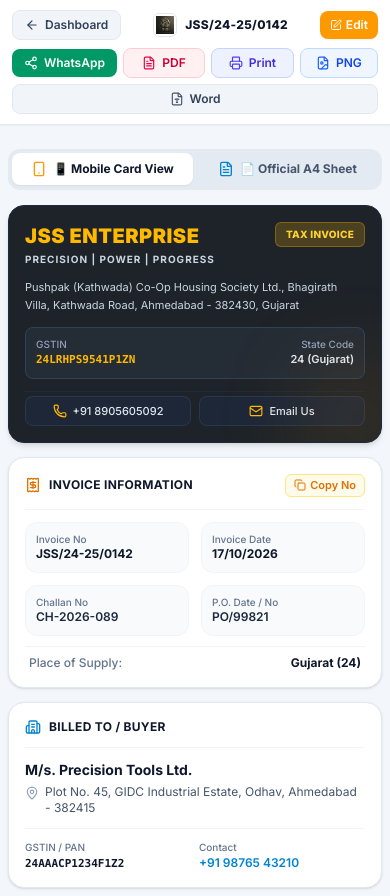
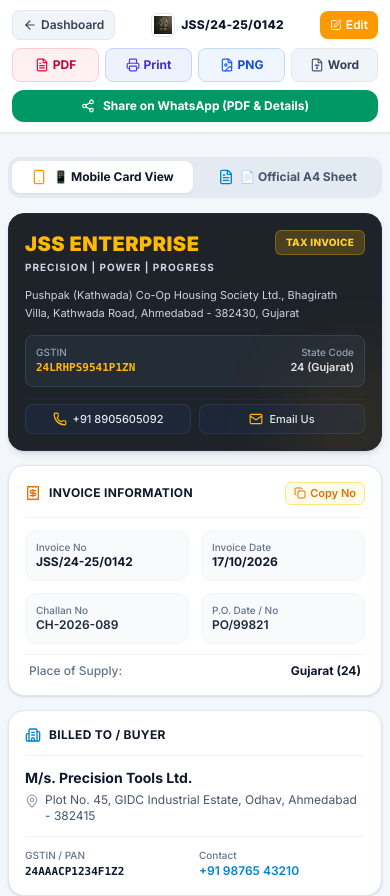
Before and after one commit to bhavyabhatt-ui/jss-enterprise, a Next.js app: page /invoice/jss-sample-0142 in a window 390 px wide. Shown: the top 896 px of the page. Built offline with nearby package versions, Linux system fonts and the light colour scheme.

Commit message:
Align file export buttons into one 4-column row, place full-width WhatsApp button below, and prevent Create Bill button wrapping

```diff
--- a/src/app/invoice/[id]/page.tsx
+++ b/src/app/invoice/[id]/page.tsx
@@ -107,9 +107,119 @@ export default function InvoiceViewPage() {
     <div className="min-h-screen bg-slate-100/70 text-slate-900 pb-12">
       {/* ── TOP ACTION BAR (HIDDEN IN PRINT) ── */}
       <header className="bg-white border-b border-slate-200 sticky top-0 z-40 no-print shadow-xs">
-        <div className="max-w-6xl mx-auto px-3 sm:px-4 py-2.5 sm:py-3 space-y-2 sm:space-y-0 sm:flex sm:items-center sm:justify-between">
-          {/* Top Row on Mobile: Back & Edit */}
-          <div className="flex items-center justify-between sm:justify-start gap-3">
+        <div className="max-w-6xl mx-auto px-3 sm:px-4 py-2.5 sm:py-3">
+          {/* ──── MOBILE HEADER LAYOUT (sm:hidden) ──── */}
+          <div className="sm:hidden space-y-2">
+            {/* Row 1: Back, Invoice No, Edit */}
+            <div className="flex items-center justify-between gap-2">
+              <button
+                onClick={() => router.push("/")}
+                className="flex items-center gap-1 text-slate-700 hover:text-slate-900 text-xs font-semibold bg-slate-100 hover:bg-slate-200 px-2.5 py-1.5 rounded-lg border border-slate-200 transition-colors shrink-0"
+              >
+                <ArrowLeft className="w-3.5 h-3.5" /> Dashboard
+              </button>
+
+              <div className="flex items-center gap-1.5 truncate px-1">
+                <div className="w-6 h-6 rounded-md overflow-hidden border border-slate-200 bg-white p-0.5 shrink-0">
+                  <img src="/logo.png" alt="JSS Enterprise" className="w-full h-full object-contain" />
+                </div>
+                <span className="font-extrabold text-slate-900 text-xs tracking-wide truncate">
+                  {invoice.invoiceInfo.invoiceNo || "JSS ENTERPRISE"}
+                </span>
+              </div>
+
+              <Link
+                href={`/invoice/${id}/edit`}
+                className="flex items-center gap-1 bg-amber-500 hover:bg-amber-600 text-white font-semibold px-2.5 py-1.5 rounded-lg text-xs transition-all shadow-xs shrink-0"
+              >
+                <Edit className="w-3 h-3" />
+                <span>Edit</span>
+              </Link>
+            </div>
+
+            {/* Row 2: ALL FILES BUTTONS IN ONE LINE (4 COLUMNS) */}
+            <div className="grid grid-cols-4 gap-1.5 w-full">
+              {/* PDF */}
+              <button
+                onClick={() => handleExport("pdf")}
+                disabled={!!exporting}
+                className="flex items-center justify-center gap-1 bg-rose-50 text-rose-700 border border-rose-200 hover:bg-rose-100 py-2 rounded-lg text-xs font-bold transition-all disabled:opacity-50"
+                title="Download clean A4 PDF file"
+              >
+                {exporting === "pdf" ? (
+                  <Loader2 className="w-3.5 h-3.5 animate-spin" />
+                ) : (
+                  <FileText className="w-3.5 h-3.5 text-rose-600" />
+                )}
+                <span>PDF</span>
+              </button>
+
+              {/* Print */}
+              <button
+                onClick={handlePrint}
+                disabled={!!exporting}
+                className="flex items-center justify-center gap-1 bg-indigo-50 text-indigo-700 border border-indigo-200 hover:bg-indigo-100 py-2 rounded-lg text-xs font-bold transition-all disabled:opacity-50"
+                title="Print generated PDF"
+              >
+                {exporting === "print" ? (
+                  <Loader2 className="w-3.5 h-3.5 animate-spin" />
+                ) : (
+                  <Printer className="w-3.5 h-3.5 text-indigo-600" />
+                )}
+                <span>Print</span>
+              </button>
+
+              {/* PNG */}
+              <button
+                onClick={() => handleExport("image")}
+                disabled={!!exporting}
+                className="flex items-center justify-center gap-1 bg-blue-50 text-blue-700 border border-blue-200 hover:bg-blue-100 py-2 rounded-lg text-xs font-bold transition-all disabled:opacity-50"
+                title="Download PNG image"
+              >
+                {exporting === "image" ? (
+                  <Loader2 className="w-3.5 h-3.5 animate-spin" />
+                ) : (
+                  <FileImage className="w-3.5 h-3.5 text-blue-600" />
+                )}
+                <span>PNG</span>
+              </button>
+
+              {/* Word */}
+              <button
+                onClick={() => handleExport("word")}
+                disabled={!!exporting}
+                className="flex items-center justify-center gap-1 bg-slate-100 text-slate-700 border border-slate-200 hover:bg-slate-200 py-2 rounded-lg text-xs font-bold transition-all disabled:opacity-50"
+                title="Download Word (.docx) with top image"
+              >
+                {exporting === "word" ? (
+                  <Loader2 className="w-3.5 h-3.5 animate-spin" />
+                ) : (
+                  <FileType className="w-3.5 h-3.5 text-slate-600" />
+                )}
+                <span>Word</span>
+              </button>
+            </div>
+
+            {/* Row 3: SHARE WHATSAPP ON WORD FILE SPACE (FULL WIDTH) */}
+            <button
+              onClick={() => handleExport("whatsapp")}
+              disabled={!!exporting}
+              className="w-full flex items-center justify-center gap-2 bg-emerald-600 hover:bg-emerald-700 text-white font-bold py-2 px-3 rounded-xl text-xs transition-all shadow-xs disabled:opacity-50 active:scale-98"
+              title="Share invoice text and PDF directly to WhatsApp"
+            >
+              {exporting === "whatsapp" ? (
+                <Loader2 className="w-3.5 h-3.5 animate-spin" />
+              ) : (
+                <Share2 className="w-3.5 h-3.5" />
+              )}
+              <span>Share on WhatsApp (PDF &amp; Details)</span>
+            </button>
+          </div>
+
+          {/* ──── DESKTOP HEADER LAYOUT (hidden sm:flex) ──── */}
+          <div className="hidden sm:flex items-center justify-between gap-3">
+            {/* Back & Logo */}
+            <div className="flex items-center gap-3">
               <button
                 onClick={() => router.push("/")}
                 className="flex items-center gap-1.5 text-slate-700 hover:text-slate-900 text-xs font-semibold bg-slate-100 hover:bg-slate-200 px-3 py-1.5 rounded-lg border border-slate-200 transition-colors"
@@ -117,32 +227,26 @@ export default function InvoiceViewPage() {
                 <ArrowLeft className="w-3.5 h-3.5" /> Dashboard
               </button>
 
-            <div className="flex items-center gap-2">
-              <div className="w-6 h-6 sm:w-7 sm:h-7 rounded-md overflow-hidden border border-slate-200 bg-white p-0.5">
+              <div className="flex items-center gap-2 pl-2 border-l border-slate-200">
+                <div className="w-7 h-7 rounded-md overflow-hidden border border-slate-200 bg-white p-0.5">
                   <img src="/logo.png" alt="JSS Enterprise" className="w-full h-full object-contain" />
                 </div>
-              <span className="font-extrabold text-slate-900 text-xs tracking-wide">
+                <div>
+                  <span className="font-extrabold text-slate-900 text-xs tracking-wide block leading-none">
                     {invoice.invoiceInfo.invoiceNo || "JSS ENTERPRISE"}
                   </span>
+                  <span className="text-[10px] text-slate-400 font-medium">JSS ENTERPRISE</span>
+                </div>
+              </div>
             </div>
 
-            {/* Mobile-only Edit button */}
-            <Link
-              href={`/invoice/${id}/edit`}
-              className="sm:hidden flex items-center gap-1 bg-amber-500 hover:bg-amber-600 text-white font-semibold px-2.5 py-1.5 rounded-lg text-xs transition-all shadow-xs"
-            >
-              <Edit className="w-3 h-3" />
-              <span>Edit</span>
-            </Link>
-          </div>
-
-          {/* Action Buttons: Responsive Wrap / Grid */}
-          <div className="flex items-center gap-1.5 sm:gap-2 flex-wrap">
+            {/* Action Buttons in single line on desktop */}
+            <div className="flex items-center gap-2">
               {/* WhatsApp Direct Share */}
               <button
                 onClick={() => handleExport("whatsapp")}
                 disabled={!!exporting}
-              className="flex-1 sm:flex-initial flex items-center justify-center gap-1.5 bg-emerald-600 hover:bg-emerald-700 text-white font-semibold px-3 py-1.5 rounded-lg text-xs transition-all shadow-xs disabled:opacity-50"
+                className="flex items-center gap-1.5 bg-emerald-600 hover:bg-emerald-700 text-white font-semibold px-3.5 py-1.5 rounded-lg text-xs transition-all shadow-xs disabled:opacity-50"
                 title="Share invoice text and PDF directly to WhatsApp"
               >
                 {exporting === "whatsapp" ? (
@@ -150,14 +254,14 @@ export default function InvoiceViewPage() {
                 ) : (
                   <Share2 className="w-3.5 h-3.5" />
                 )}
-              <span>WhatsApp</span>
+                <span>Share WhatsApp</span>
               </button>
 
               {/* PDF Export */}
               <button
                 onClick={() => handleExport("pdf")}
                 disabled={!!exporting}
-              className="flex-1 sm:flex-initial flex items-center justify-center gap-1.5 bg-rose-50 text-rose-700 border border-rose-200 hover:bg-rose-100 px-3 py-1.5 rounded-lg text-xs font-semibold transition-all disabled:opacity-50"
+                className="flex items-center gap-1.5 bg-rose-50 text-rose-700 border border-rose-200 hover:bg-rose-100 px-3 py-1.5 rounded-lg text-xs font-semibold transition-all disabled:opacity-50"
                 title="Download clean A4 PDF file"
               >
                 {exporting === "pdf" ? (
@@ -172,7 +276,7 @@ export default function InvoiceViewPage() {
               <button
                 onClick={handlePrint}
                 disabled={!!exporting}
-              className="flex-1 sm:flex-initial flex items-center justify-center gap-1.5 bg-indigo-50 text-indigo-700 border border-indigo-200 hover:bg-indigo-100 px-3 py-1.5 rounded-lg text-xs font-semibold transition-all disabled:opacity-50"
+                className="flex items-center gap-1.5 bg-indigo-50 text-indigo-700 border border-indigo-200 hover:bg-indigo-100 px-3 py-1.5 rounded-lg text-xs font-semibold transition-all disabled:opacity-50"
                 title="Print generated PDF"
               >
                 {exporting === "print" ? (
@@ -187,7 +291,7 @@ export default function InvoiceViewPage() {
               <button
                 onClick={() => handleExport("image")}
                 disabled={!!exporting}
-              className="flex-1 sm:flex-initial flex items-center justify-center gap-1.5 bg-blue-50 text-blue-700 border border-blue-200 hover:bg-blue-100 px-2.5 py-1.5 rounded-lg text-xs font-semibold transition-all disabled:opacity-50"
+                className="flex items-center gap-1.5 bg-blue-50 text-blue-700 border border-blue-200 hover:bg-blue-100 px-3 py-1.5 rounded-lg text-xs font-semibold transition-all disabled:opacity-50"
                 title="Download PNG image"
               >
                 {exporting === "image" ? (
@@ -195,15 +299,14 @@ export default function InvoiceViewPage() {
                 ) : (
                   <FileImage className="w-3.5 h-3.5 text-blue-600" />
                 )}
-              <span className="hidden sm:inline">Image</span>
-              <span className="sm:hidden">PNG</span>
+                <span>Image</span>
               </button>
 
               {/* Word Export */}
               <button
                 onClick={() => handleExport("word")}
                 disabled={!!exporting}
-              className="flex-1 sm:flex-initial flex items-center justify-center gap-1.5 bg-slate-100 text-slate-700 border border-slate-200 hover:bg-slate-200 px-2.5 py-1.5 rounded-lg text-xs font-semibold transition-all disabled:opacity-50"
+                className="flex items-center gap-1.5 bg-slate-100 text-slate-700 border border-slate-200 hover:bg-slate-200 px-3 py-1.5 rounded-lg text-xs font-semibold transition-all disabled:opacity-50"
                 title="Download Word (.docx) with top image"
               >
                 {exporting === "word" ? (
@@ -211,19 +314,19 @@ export default function InvoiceViewPage() {
                 ) : (
                   <FileType className="w-3.5 h-3.5 text-slate-600" />
                 )}
-              <span className="hidden sm:inline">Word (.docx)</span>
-              <span className="sm:hidden">Word</span>
+                <span>Word (.docx)</span>
               </button>
 
-            {/* Desktop Edit */}
+              {/* Edit */}
               <Link
                 href={`/invoice/${id}/edit`}
-              className="hidden sm:flex items-center gap-1.5 bg-amber-500 hover:bg-amber-600 text-white font-semibold px-3 py-1.5 rounded-lg text-xs transition-all shadow-xs"
+                className="flex items-center gap-1.5 bg-amber-500 hover:bg-amber-600 text-white font-semibold px-3 py-1.5 rounded-lg text-xs transition-all shadow-xs"
                 title="Edit and Re-register invoice"
               >
                 <Edit className="w-3.5 h-3.5" />
                 <span>Edit</span>
               </Link>
+            </div>
           </div>
         </div>
 
```
Also changed, not shown: src/app/page.tsx (+12 -12 lines), src/components/ResponsiveInvoiceViewer.tsx (+4 -6 lines), src/components/MobileInvoiceCardView.tsx (line endings or trailing spaces). Lines whose indentation alone changed are shown as unchanged.
